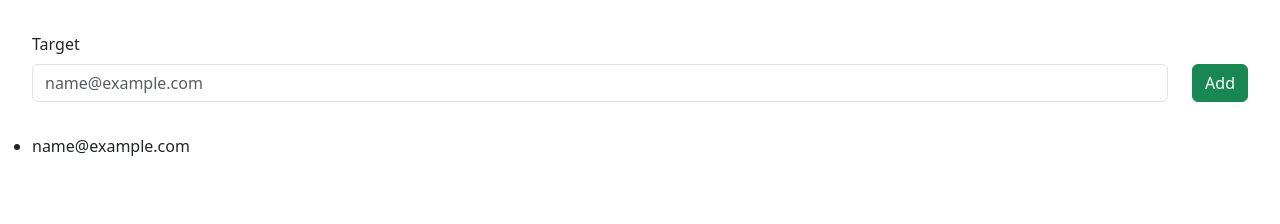
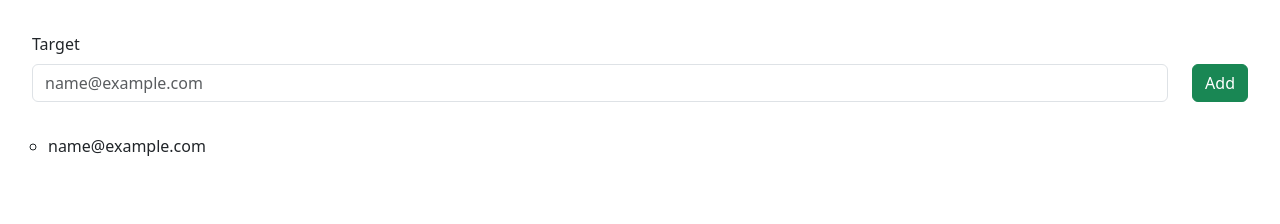
Before and after one commit to BeyzaNurKaradana/React_ToDoList_Project, a React (Vite) app: page / in a window 1280 px wide. Both pictures are taken after typing "name@example.com" into the empty fields and a click on the button "Add". Shown: the top 224 px of the page. Built offline with nearby package versions, Linux system fonts and the light colour scheme.

Commit message:
modified list

```diff
--- a/src/App.jsx
+++ b/src/App.jsx
@@ -9,6 +9,11 @@ const InputWrapper = styled.div`
   gap: 24px;
   padding: 32px;
 `;
+
+const TodoElement = styled.li`
+cursor: pointer;
+list-style-type: circle;
+`
 
 function App() {
   const [todoInput, setTodoInput] = useState("");
@@ -38,6 +43,7 @@ function App() {
         <Button
           onClick={() => {
             if (todos.includes(todoInput)) {
+              alert(todoInput +" already added!")
               return;
             }
             setTodos([...todos, todoInput]);
@@ -48,9 +54,9 @@ function App() {
           Add
         </Button>
       </InputWrapper>
-      <ul>
+      <ul className="px-5">
         {todos.map((todo, index) => (
-          <li
+          <TodoElement
             onClick={() => {
               setTodos((oldValues) => {
                 return oldValues.filter(oldTodo => oldTodo !== todo);
@@ -59,7 +65,7 @@ function App() {
             key={index}
           >
             {todo}
-          </li>
+          </TodoElement>
         ))}
       </ul>
     </div>
```
